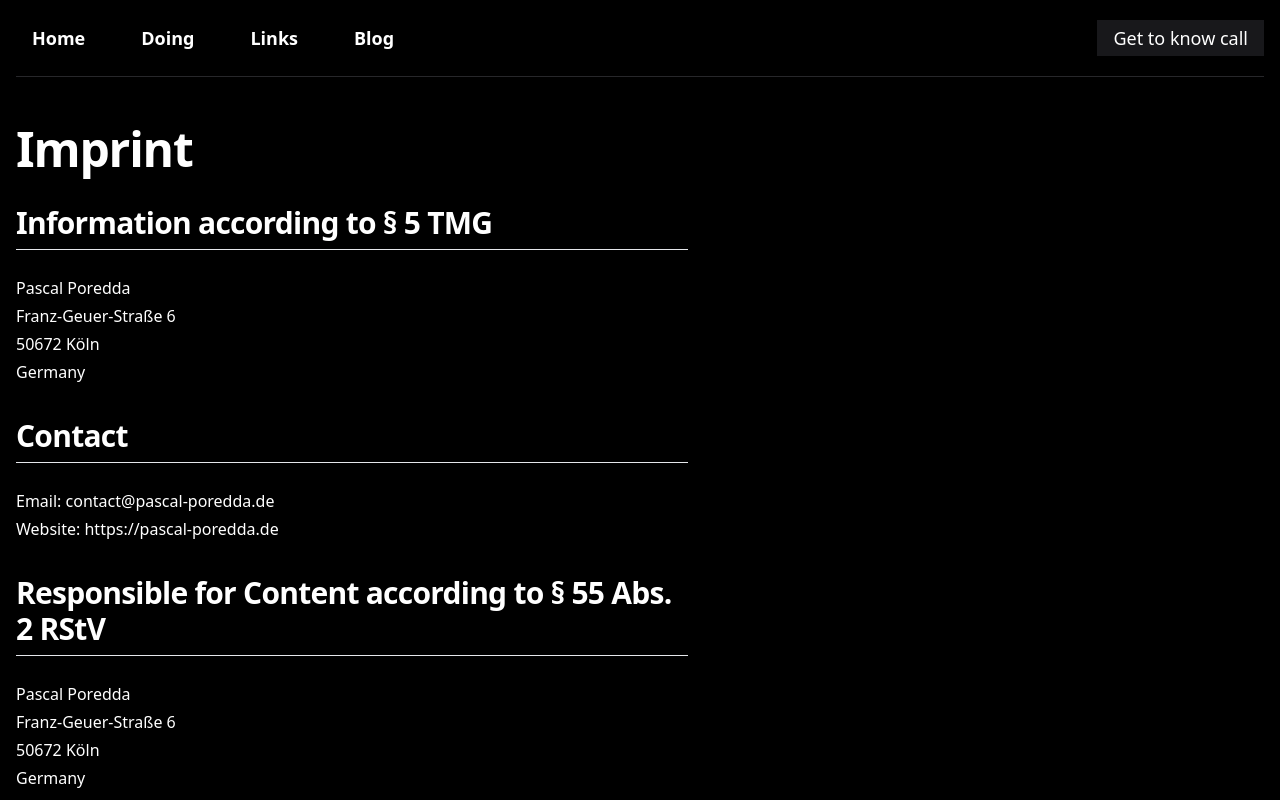
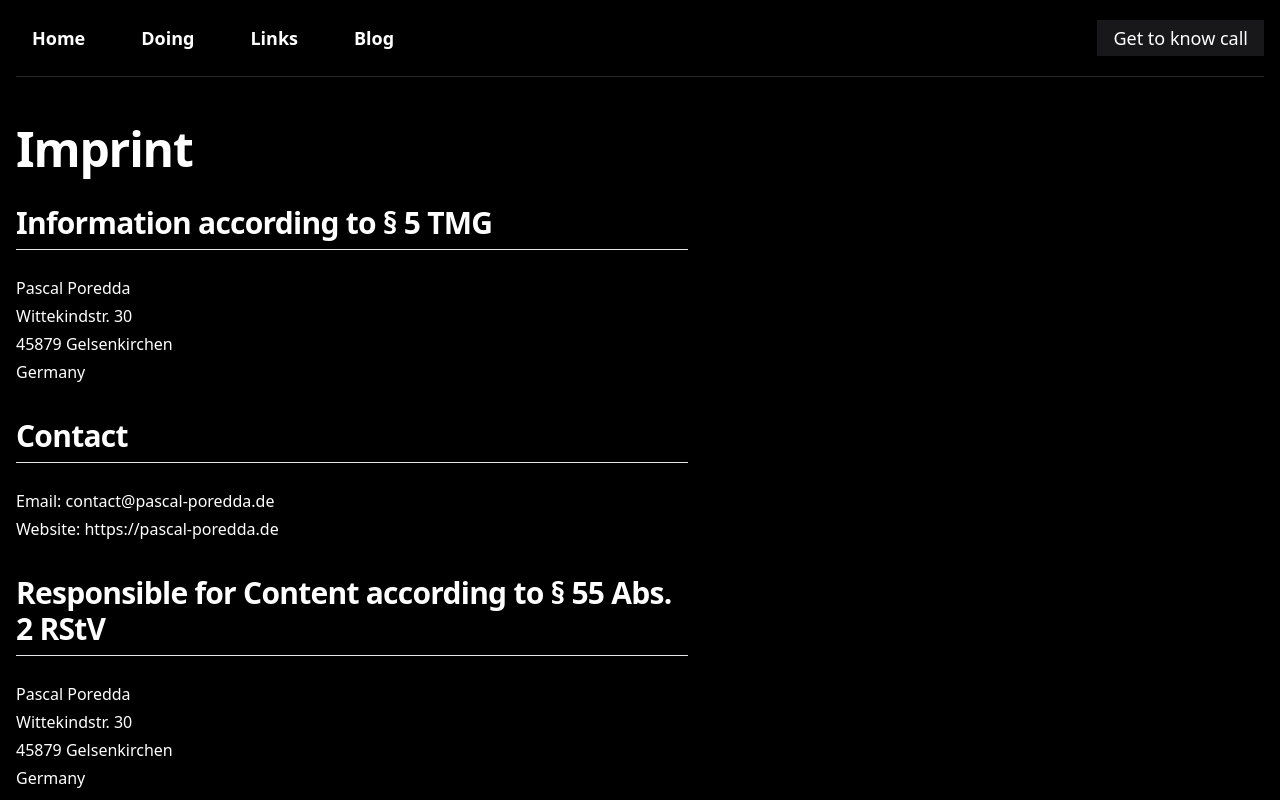
Before and after one commit to pascalporedda/www-pascal-poredda-de, a Next.js app: page /imprint in a window 1280 px wide. Shown: the top 800 px of the page. Built offline with nearby package versions, Linux system fonts and the light colour scheme.

Commit message:
change address

```diff
--- a/app/imprint/page.tsx
+++ b/app/imprint/page.tsx
@@ -16,9 +16,9 @@ export default function ImprintPage() {
         <TypographyP>
           Pascal Poredda
           <br />
-          Franz-Geuer-Straße 6
+          Wittekindstr. 30
           <br />
-          50672 Köln
+          45879 Gelsenkirchen
           <br />
           Germany
         </TypographyP>
@@ -40,9 +40,9 @@ export default function ImprintPage() {
         <TypographyP>
           Pascal Poredda
           <br />
-          Franz-Geuer-Straße 6
+          Wittekindstr. 30
           <br />
-          50672 Köln
+          45879 Gelsenkirchen
           <br />
           Germany
         </TypographyP>
```
